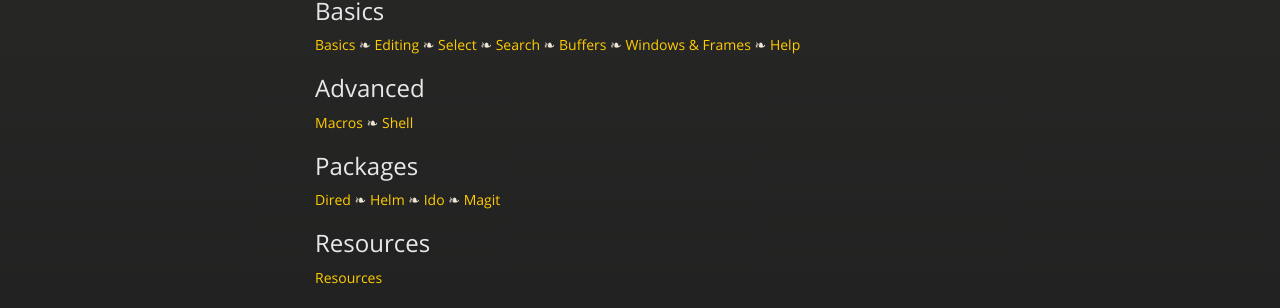
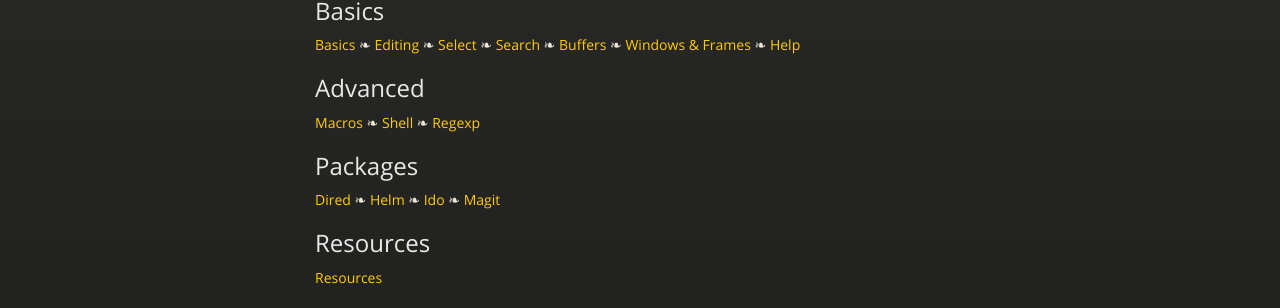
Before and after one commit to tychobrailleur/tychobrailleur.github.io, a Jekyll site: the page index.html, which Jekyll copies as it is, in a window 1280 px wide. Shown: the part 236-544 px from the top of the page. Built offline with Jekyll 4.4.1, drawn with Linux system fonts in a browser that asks for light colours; nearby versions of some CDN libraries.

Commit message:
Add page on regexp.

```diff
--- a/index.html
+++ b/index.html
@@ -50,7 +50,8 @@
 <a name="advanceed" class="anchor" href="#advanced"><span class="octicon octicon-link"></span></a>Advanced</h2>
 
 <p><a href="macros.html">Macros</a>
-  ❧ <a href="shell.html">Shell</a></p>
+  ❧ <a href="shell.html">Shell</a>
+  ❧ <a href="regexp.html">Regexp</a></p>
 
 
 <h2>
```
Also changed, not shown: regexp.md (added, +4 -0 lines), readme.md.
